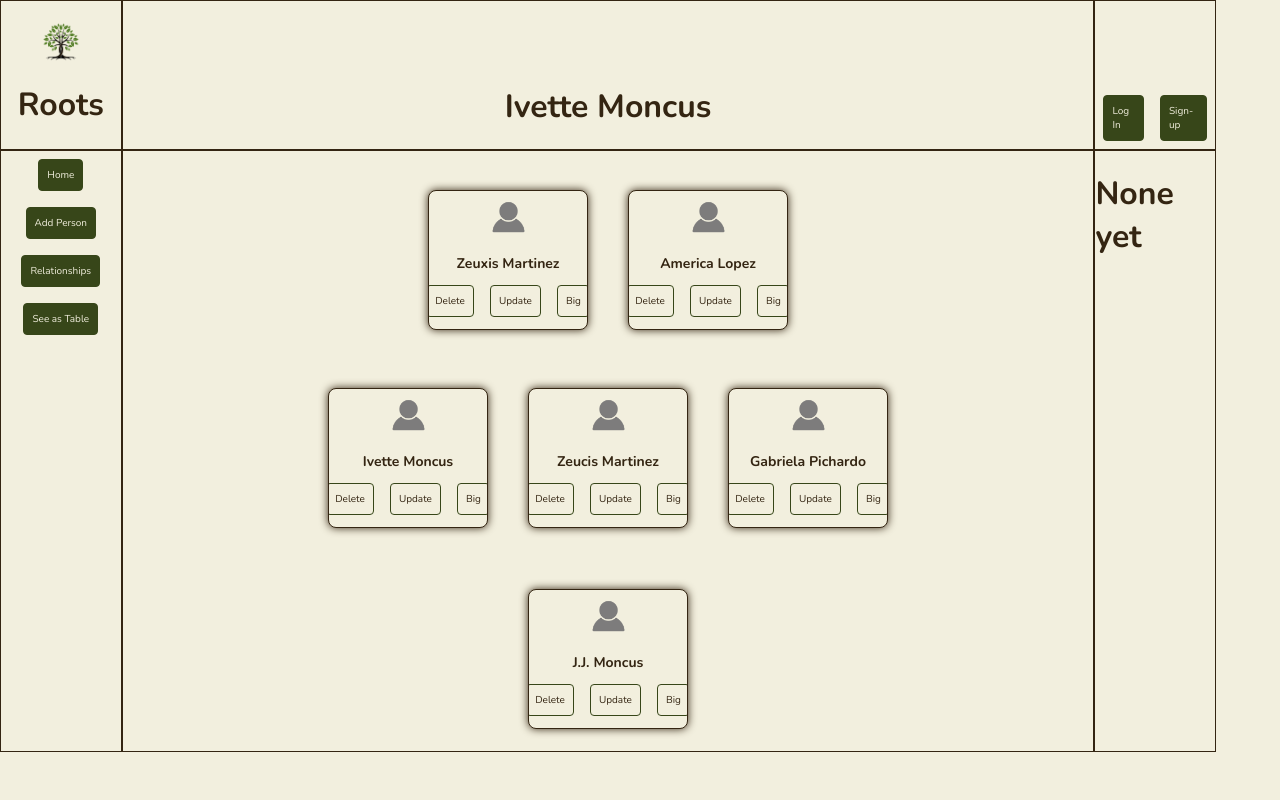
After one commit to jjmoncus/family-tree, a Flask app: page /focus/2 in a window 1280 px wide. The commit adds this page. Run offline with Flask 3, Linux system fonts and the light colour scheme; data comes from the database, SQL or seed files in the repository; both versions use the stored data as it was after the commit.

Commit message:
basic tree now works

```diff
--- a/app.py
+++ b/app.py
@@ -36,7 +36,7 @@ class Person(db.Model):
                               secondary = person_parent_association,
                               primaryjoin = id == person_parent_association.c.person_id,
                               secondaryjoin = id == person_parent_association.c.parent_id,
-                              backref = db.backref('children', lazy='dynamic'))
+                              backref = db.backref('children', lazy='select'))
 
     # Define the many-to-many relationship between siblings
     siblings = db.relationship('Person',
@@ -44,7 +44,7 @@ class Person(db.Model):
                               primaryjoin = id == sibling_association.c.left_id,
                               secondaryjoin = id == sibling_association.c.right_id,
                               back_populates = 'siblings',
-                              lazy='dynamic')
+                              lazy='select')
 
     def __repr__(self):
         return '<Person %r>' % self.id
@@ -173,8 +173,8 @@ def table():
         return render_template('table.html', people=people)
 
 
-@app.route('/card_focus/<int:id>', methods=['POST', 'GET'])
-def card_focus(id):
+@app.route('/big_card/<int:id>', methods=['POST', 'GET'])
+def big_card(id):
     person = Person.query.get_or_404(id)
 
     if request.method == 'POST':
@@ -183,9 +183,9 @@ def card_focus(id):
 
     # GET
     else:
-        # just render the card_focus page, i.e. a page just showing the info
+        # just render the big_card page, i.e. a page just showing the info
         # for `person`
-        return render_template('card_focus.html', person=person)
+        return render_template('big_card.html', person=person)
 
 
 @app.route('/relationships', methods=['GET'])
@@ -281,6 +281,25 @@ def cancel():
     # render where you just were
     return redirect(request.referrer)
 
+
+@app.route('/focus/<int:id>', methods=['GET'])
+def focus(id):
+
+    person = Person.query.get_or_404(id)
+
+    parents = person.parents
+    siblings = person.siblings
+    children = person.children
+
+    all_siblings = siblings + [person]
+
+    parents_table = Person.query.filter(Person.id.in_([parent.id for parent in parents])).distinct().all()
+    siblings_table = Person.query.filter(Person.id.in_([sibling.id for sibling in all_siblings])).distinct().all()
+    children_table = Person.query.filter(Person.id.in_([child.id for child in children])).distinct().all()
+
+
+    return render_template('focus.html', person=person, parents=parents_table, siblings=siblings_table, children=children_table)
+
 # under what circumstances would this ever change? idk
 if __name__ == "__main__":
     # runs app
--- a/static/css/buttons.css
+++ b/static/css/buttons.css
@@ -21,3 +21,7 @@
 .btn:hover {
     background-color: var(--main-light-green);
 }
+
+.btn img {
+    object-fit: contain;
+}
--- /dev/null
+++ b/static/css/focus.css
@@ -0,0 +1,15 @@
+.content-focus {
+
+    display: grid;
+    grid-template-columns: 100%;
+    grid-template-rows: 33% 33% 34%;
+
+    gap: 0px;
+}
+
+.focus-layer {
+    display: inline-flex;
+    flex-direction: row;
+    justify-content: center;
+    align-items: center;
+}
--- a/templates/base.html
+++ b/templates/base.html
@@ -14,6 +14,7 @@
     <link rel="stylesheet" href="{{ url_for('static', filename='css/forms.css') }}">
     <link rel="stylesheet" href="{{ url_for('static', filename='css/tables.css') }}">
     <link rel="stylesheet" href="{{ url_for('static', filename='css/relationships.css') }}">
+    <link rel="stylesheet" href="{{ url_for('static', filename='css/focus.css') }}">
 
     <script type="text/javascript" src="{{ url_for('static', filename='js/form.js') }}"></script>
     <script type="text/javascript" src="{{ url_for('static', filename='js/splash.js') }}"></script>
--- /dev/null
+++ b/templates/focus.html
@@ -0,0 +1,169 @@
+{% extends 'base.html' %}
+
+{% block head %}
+
+{% endblock %}
+
+{% block body %}
+
+<!-- main page -->
+<div class='content default-grid' id="content-index">
+
+    <!-- grid item 1: logo and app name-->
+    <div class="grid-item grid-item-1">
+        <div class="logo" id="logo-index">
+            <div class="content-container-column">
+                    <img src="{{ url_for('static', filename='logos/green-tree-logo.png') }}" alt="Green Tree Logo">
+                    <h1>Roots</h1>
+            </div>
+        </div>
+    </div>
+
+    <!-- grid item 2: Name of Current focus-->
+    <div class="grid-item grid-item-2">
+        <div class="current-family-name" id="current-family-name-index">
+            <div class="content-container-row">
+                {% if person.nick_name == "" %}
+                <h1>{{person.first_name}} {{person.last_name}}</h1>
+                {% else %}
+                <h1>{{person.nick_name}} {{person.last_name}}</h1>
+                {% endif %}
+            </div>
+        </div>
+    </div>
+
+    <!-- grid item 3: Account Tasks Panel -->
+    <div class="grid-item grid-item-3">
+        <div class="account-tasks-panel">
+            <div class="content-container-row">
+                <a class="btn" id='log-in' href="">Log In</a>
+                <a class="btn" id='sign-up' href="">Sign-up</a>
+            </div>
+        </div>
+    </div>
+
+    <!-- grid item 4: App Tasks Panel-->
+    <div class="grid-item grid-item-4">
+        <div class="app-tasks-panel">
+            <div class="content-container-column">
+
+                <!-- Home -->
+                <a class="btn" id='Home' href = "/">Home</a>
+
+                <!-- dynamic add-Person form -->
+                <a class="btn" id='addPersonBtn'>Add Person</a>
+                <div id="formContainer"></div>
+
+                <!-- Relationships -->
+                <a class="btn" id='addPersonBtn' href="/relationships">Relationships</a>
+
+                <!-- See as table -->
+                <a class="btn" id='table' href="/table">See as Table</a>
+            </div>
+        </div>
+    </div>
+
+    <!-- grid item 5: Main Focus View -->
+    <div class="grid-item grid-item-5">
+        <div class="focus-panel">
+            <div class="content-focus">
+
+                <!-- Parents -->
+                <div class="focus-layer" id="parent-layer">
+                    {% for person in parents %}
+
+                    <div class="card-container">
+                        <div class="card">
+                            <a class="card-link" href="/focus/{{person.id}}">
+                                <div class="card-content">
+
+                                    <img src="{{ url_for('static', filename='logos/empty-prof-pic.png') }}" alt="Profile Picture">
+                                    {% if person.nick_name == "" %}
+                                    <h3>{{person.first_name}} {{person.last_name}}</h3>
+                                    {% else %}
+                                    <h3>{{person.nick_name}} {{person.last_name}}</h3>
+                                    {% endif %}
+                                    <div class="btn-container">
+                                        <a href="/delete/{{person.id}}" class="btn">Delete</a>
+                                        <a href="/update_tree/{{person.id}}" class="btn">Update</a>
+                                        <a href="/big_card/{{person.id}}" class="btn">Big</a>
+                                    </div>
+                                </div>
+                            </a>
+                        </div>
+                    </div>
+
+                    {% endfor %}
+                </div>
+
+                <!-- Siblings -->
+                <div class="focus-layer" id="sibling-layer">
+                    {% for person in siblings %}
+
+                    <div class="card-container">
+                        <div class="card">
+                            <a class="card-link" href="/focus/{{person.id}}">
+                                <div class="card-content">
+
+                                    <img src="{{ url_for('static', filename='logos/empty-prof-pic.png') }}" alt="Profile Picture">
+                                    {% if person.nick_name == "" %}
+                                    <h3>{{person.first_name}} {{person.last_name}}</h3>
+                                    {% else %}
+                                    <h3>{{person.nick_name}} {{person.last_name}}</h3>
+                                    {% endif %}
+                                    <div class="btn-container">
+                                        <a href="/delete/{{person.id}}" class="btn">Delete</a>
+                                        <a href="/update_tree/{{person.id}}" class="btn">Update</a>
+                                        <a href="/big_card/{{person.id}}" class="btn">Big</a>
+                                    </div>
+                                </div>
+                            </a>
+                        </div>
+                    </div>
+
+                    {% endfor %}
+                </div>
+
+                <!-- Children -->
+                <div class="focus-layer" id="children-layer">
+                    {% for person in children %}
+
+                    <div class="card-container">
+                        <div class="card">
+                            <a class="card-link" href="/focus/{{person.id}}">
+                                <div class="card-content">
+
+                                    <img src="{{ url_for('static', filename='logos/empty-prof-pic.png') }}" alt="Profile Picture">
+                                    {% if person.nick_name == "" %}
+                                    <h3>{{person.first_name}} {{person.last_name}}</h3>
+                                    {% else %}
+                                    <h3>{{person.nick_name}} {{person.last_name}}</h3>
+                                    {% endif %}
+                                    <div class="btn-container">
+                                        <a href="/delete/{{person.id}}" class="btn">Delete</a>
+                                        <a href="/update_tree/{{person.id}}" class="btn">Update</a>
+                                        <a href="/big_card/{{person.id}}" class="btn">Big</a>
+                                    </div>
+                                </div>
+                            </a>
+                        </div>
+                    </div>
+
+                    {% endfor %}
+                </div>
+            </div>
+        </div>
+    </div>
+
+    <!-- grid item 6: Secondary App Info -->
+    <div class="grid-item grid-item-6">
+        <div class="secondary-panel">
+            <div class="content-container-column">
+                <h1>None yet</h1>
+            </div>
+        </div>
+    </div>
+
+</div>
+
+{% endblock %}
--- a/templates/relationships.html
+++ b/templates/relationships.html
@@ -145,6 +145,7 @@
                     <th>Person</th>
                     <th>Parents</th>
                     <th>Siblings</th>
+                    <th>Children</th>
                 </tr>
                 {% for person in people %}
                     <tr>
@@ -156,6 +157,11 @@
                         </td>
                         <td>
                             {% for person in person.siblings %}
+                            {{ person.first_name }} {{ person.middle_name }} {{ person.last_name }},
+                            {% endfor %}
+                        </td>
+                        <td>
+                            {% for person in person.children %}
                             {{ person.first_name }} {{ person.middle_name }} {{ person.last_name }},
                             {% endfor %}
                         </td>
```
Also changed, not shown: templates/index.html (+20 -3 lines), instance/test.db, static/logos/delete.png (added), static/logos/edit.png (added), static/logos/read.png (added), static/logos/x.png (added), templates/big_card.html (renamed from templates/card_focus.html), 2 other files.
